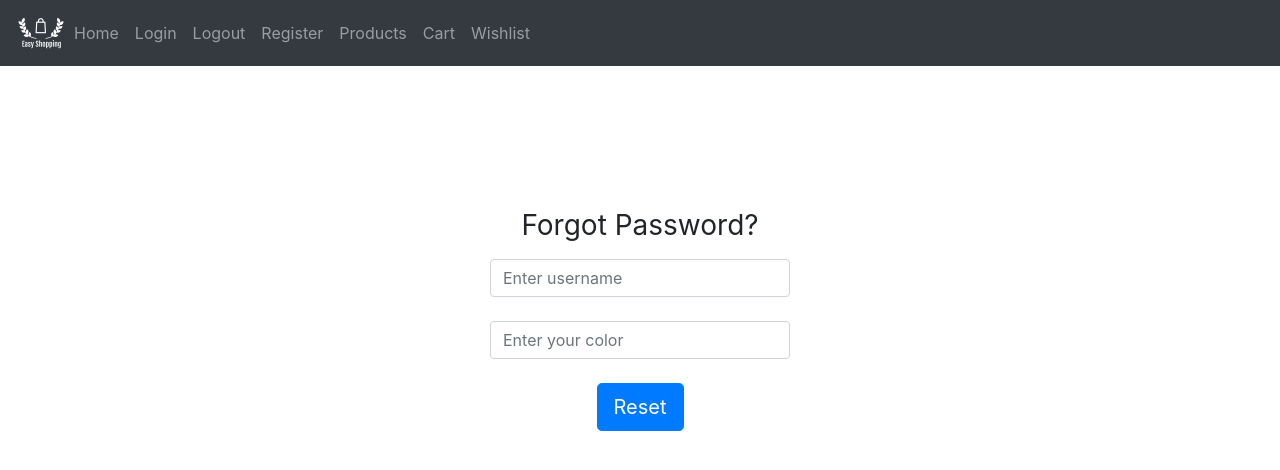
After one commit to saikiran-sjsu/EasyShopping, a Flask app: page /forgot in a window 1280 px wide. The commit adds this page. Shown: the top 470 px of the page. Run offline with Flask 2, Linux system fonts and the light colour scheme; some libraries are stand-ins or nearby versions.

Commit message:
added forgot password and reset functionality

```diff
--- a/ShoppingApp/forms.py
+++ b/ShoppingApp/forms.py
@@ -19,3 +19,9 @@ class LoginForm(FlaskForm):
      userName = StringField('User Name')
      password = PasswordField('Password')
      submit = SubmitField('Submit')
+
+class ForgotForm(FlaskForm):
+     userName = StringField('User Name')
+     question = PasswordField('Secret Question')
+     reset_password = PasswordField('Password')
+     reset = SubmitField('Reset')
--- a/ShoppingApp/routes.py
+++ b/ShoppingApp/routes.py
@@ -1,6 +1,6 @@
 from flask import render_template, redirect, url_for, flash, request
 from ShoppingApp import app, db
-from ShoppingApp.forms import RegisterForm, LoginForm
+from ShoppingApp.forms import RegisterForm, LoginForm, ForgotForm
 from ShoppingApp.models import User, Item, CartItem, WishListItem
 from flask_login import login_user, logout_user, current_user
 
@@ -59,6 +59,43 @@ def cart():
         totalprice += item.itemprice
 
     return render_template('cart.html', cartitems=cartitems, title=title, totalprice=totalprice)
+
+@app.route('/forgot', methods=['GET', 'POST'])
+def forgot():
+
+    title = 'Forgot Password'
+
+    form = ForgotForm()
+    print('hiss')
+    user = User.query.filter_by(userName=form.userName.data).first()
+    if form.validate_on_submit():
+        # user = User.query.filter_by(userName=form.userName.data).first()
+        print(user)
+        print('foo')
+        print(form.question.data)
+        print(user.check_secret_key)
+        print(user.check_secret_key(form.question.data))
+        if user.check_secret_key(form.question.data):
+            print('moo')
+            return redirect(url_for('reset'))
+        print('forgot not working')
+    return render_template('forgot.html', title=title, form=form)
+
+@app.route('/reset', methods=['GET', 'POST'])
+def reset():
+    title = 'Reset Password | Task Organizer'
+    form = ForgotForm()
+    print('hi')
+    if form.validate_on_submit():
+        print('hello')
+        user = User.query.filter_by(userName=form.userName.data).first()
+        user.set_password(form.reset_password.data)
+        db.session.add(user)
+        db.session.commit()
+        return redirect(url_for('login'))
+    return render_template('reset.html', title=title, form=form)
+
+
 
 @app.route('/wishlist', methods=['GET','POST'])
 def wishlist():
--- a/ShoppingApp/static/css/main.css
+++ b/ShoppingApp/static/css/main.css
@@ -296,3 +296,18 @@ body {
   .form-container .btn:hover, .open-button:hover {
     opacity: 1;
   }
+
+  .mx-auto2{
+    padding-top: 10%;
+}
+
+.text-center{
+    text-align: center;
+}
+
+.form-signin{
+    width: 100%;
+    max-width:330px;
+    padding:15px;
+    margin:auto;
+}
--- /dev/null
+++ b/ShoppingApp/templates/forgot.html
@@ -0,0 +1,58 @@
+{% extends "base.html"%}
+
+{% block content %}
+<!--<center>-->
+<!--  <h1>Forgot Password?</h1>-->
+<!--</center>-->
+
+<!--<div class="mx-auto2">-->
+
+<!--  <div class="text-center">-->
+<!--    <form class="form-signin" action="" method="post">-->
+<!--      {{form.hidden_tag()}}-->
+<!--      <h1 class="h3 mb-3 font-weight-normal">Forgot Password?</h1>-->
+
+<!--      <div class="">-->
+<!--        <input type="text" name="userName" placeholder="Username">-->
+<!--      </div>-->
+<!--      <div class="">-->
+<!--        <input type="password" name="secret_key" placeholder="Password">-->
+<!--      </div>-->
+<!--      <button type="submit" class="btn" style="background-color: darkgray;"> Reset </button>-->
+<!--    </form>-->
+<!--  </div>-->
+<!--</div>-->
+<div class="mx-auto2">
+
+    <div class="text-center">
+        <form class="form-signin" action="" method="post">
+            {{form.hidden_tag()}}
+            <h1 class="h3 mb-3 font-weight-normal">Forgot Password?</h1>
+
+            {{form.userName.label(class="sr-only")}}
+            {{form.userName(size= 24, placeholder="Enter username", class="form-control")}}
+            <br>
+
+            {{form.question.label(class="sr-only")}}
+            {{form.question(size= 24, placeholder="Enter your color", class="form-control")}}
+            <br>
+            {{form.reset(class="btn btn-lg btn-primary")}}
+        </form class="form-signin">
+    </div>
+</div>
+<!--<div style="padding-top: 15%">-->
+
+<!--</div>-->
+<!--<center>-->
+
+<!--  <div class="">-->
+<!--    Enter Username:-->
+
+<!--    <input type="text" name="userName" placeholder="Username">-->
+<!--  </div>-->
+<!--  <br>-->
+<!--  Enter Secret Key:-->
+<!--  <br>-->
+<!--  <button type="button" name="button">Submit</button>-->
+<!--</center>-->
+{% endblock %}
--- a/ShoppingApp/templates/login.html
+++ b/ShoppingApp/templates/login.html
@@ -13,8 +13,11 @@
     <div class="">
       <input type="text" name="password" placeholder="Password">
     </div>
+    <div>
+      <a href="/forgot">forgot password?</a>
+    </div>
 
-  <button type = "submit" class = "btn" style = "background-color: darkgray;">Submit</button>
+    <button type="submit" class="btn" style="background-color: darkgray;">Submit</button>
     <!-- {{form.submit()}} -->
 
   </form>
--- a/ShoppingApp/templates/product.html
+++ b/ShoppingApp/templates/product.html
@@ -6,9 +6,7 @@
 {% for item in items %}
 <ul>
     <div class="column">
-        <form action="?itemname={{item.itemname}}&itemprice={{item.itemprice}}"
-              method="POST"
-        >
+        <form action="?itemname={{item.itemname}}&itemprice={{item.itemprice}}" method="POST">
             <img src=/static/images/polo.jpg width=100px>
             <h2>{{item.itemname}}</h2>
             <p>Rating: 5/10</p>
```
Also changed, not shown: ShoppingApp/models.py (+7 -7 lines), ShoppingApp/templates/register.html (+8 -6 lines), ShoppingApp/templates/reset.html (added, +24 -0 lines), app.db (deleted), 1 other file. Lines whose indentation alone changed are shown as unchanged.
